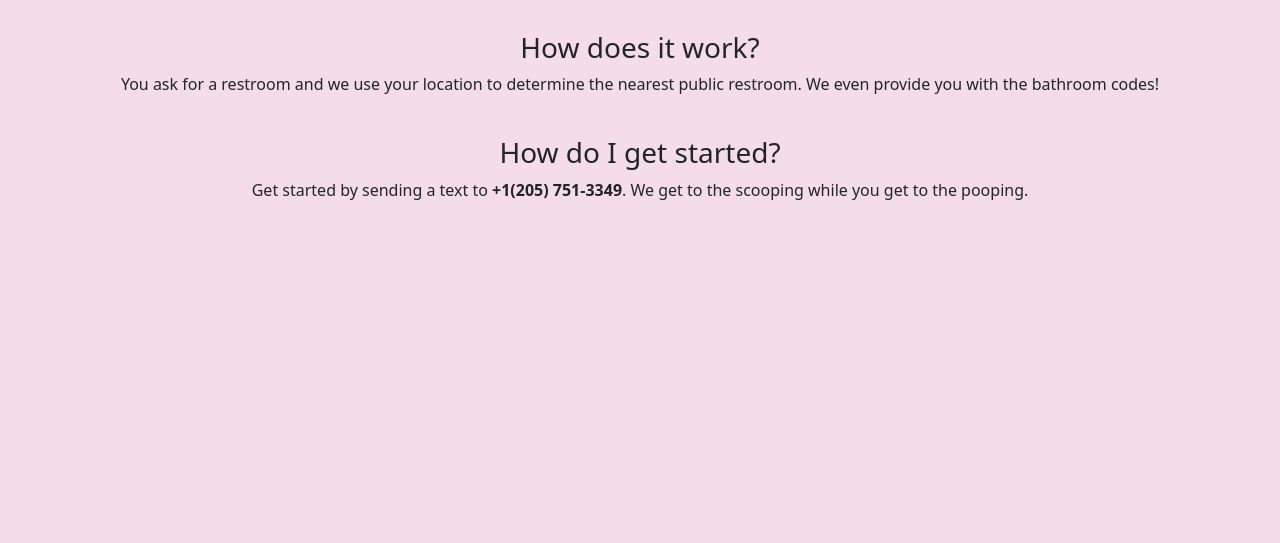
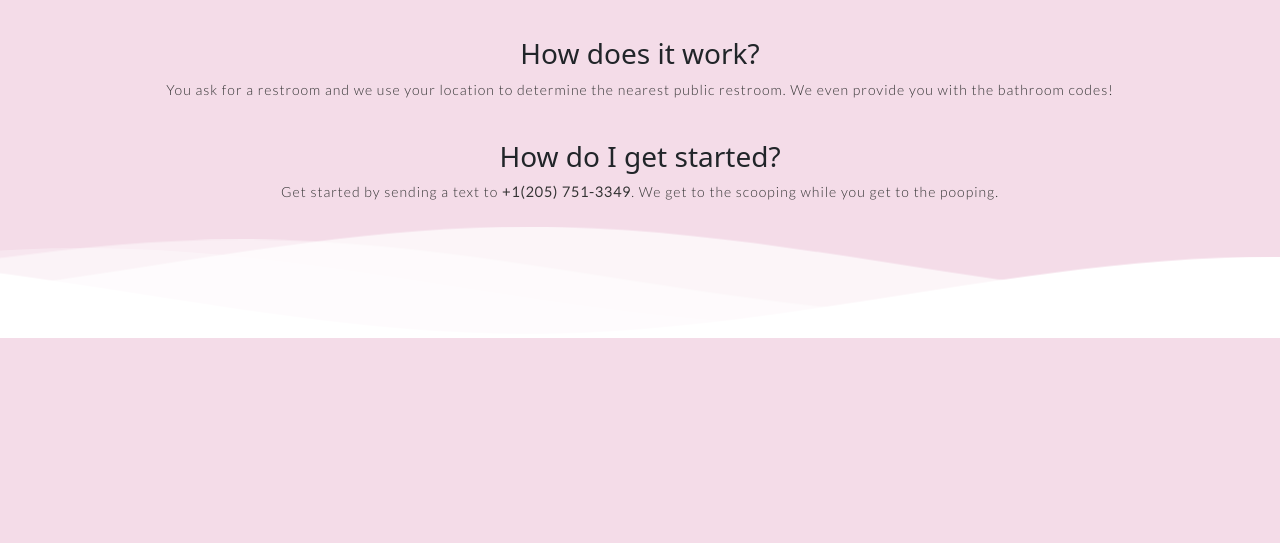
Before and after one commit to qyuo/text2go, a plain HTML site: page index.html in a window 1280 px wide. Shown: the part 257-800 px from the top of the page. Drawn offline with nearby package versions, Linux system fonts and the light colour scheme.

Commit message:
Update index.html

```diff
--- a/index.html
+++ b/index.html
@@ -5,6 +5,7 @@
     <meta name="viewport" content="width=device-width, initial-scale=1">
     <title>text2go</title>
     <link href="https://cdn.jsdelivr.net/npm/bootstrap@5.2.2/dist/css/bootstrap.min.css" rel="stylesheet" integrity="sha384-Zenh87qX5JnK2Jl0vWa8Ck2rdkQ2Bzep5IDxbcnCeuOxjzrPF/et3URy9Bv1WTRi" crossorigin="anonymous">
+    <link rel="stylesheet" href="styles.css">
     <style>
         .banner {
             width: max-content;
@@ -32,6 +33,24 @@
         We get to the scooping while you get to the pooping.
     </p>
   </center>
+  <!--Waves Container-->
+<div>
+  <svg class="waves" xmlns="http://www.w3.org/2000/svg" xmlns:xlink="http://www.w3.org/1999/xlink"
+  viewBox="0 24 150 28" preserveAspectRatio="none" shape-rendering="auto">
+  <defs>
+  <path id="gentle-wave" d="M-160 44c30 0 58-18 88-18s 58 18 88 18 58-18 88-18 58 18 88 18 v44h-352z" />
+  </defs>
+  <g class="parallax">
+  <use xlink:href="#gentle-wave" x="48" y="0" fill="rgba(255,255,255,0.7" />
+  <use xlink:href="#gentle-wave" x="48" y="3" fill="rgba(255,255,255,0.5)" />
+  <use xlink:href="#gentle-wave" x="48" y="5" fill="rgba(255,255,255,0.3)" />
+  <use xlink:href="#gentle-wave" x="48" y="7" fill="#fff" />
+  </g>
+  </svg>
+  </div>
+  <!--Waves end-->
+
+  </div>
     <script src="https://cdn.jsdelivr.net/npm/bootstrap@5.2.2/dist/js/bootstrap.bundle.min.js" integrity="sha384-OERcA2EqjJCMA+/3y+gxIOqMEjwtxJY7qPCqsdltbNJuaOe923+mo//f6V8Qbsw3" crossorigin="anonymous"></script>
   </body>
 </html>
```
